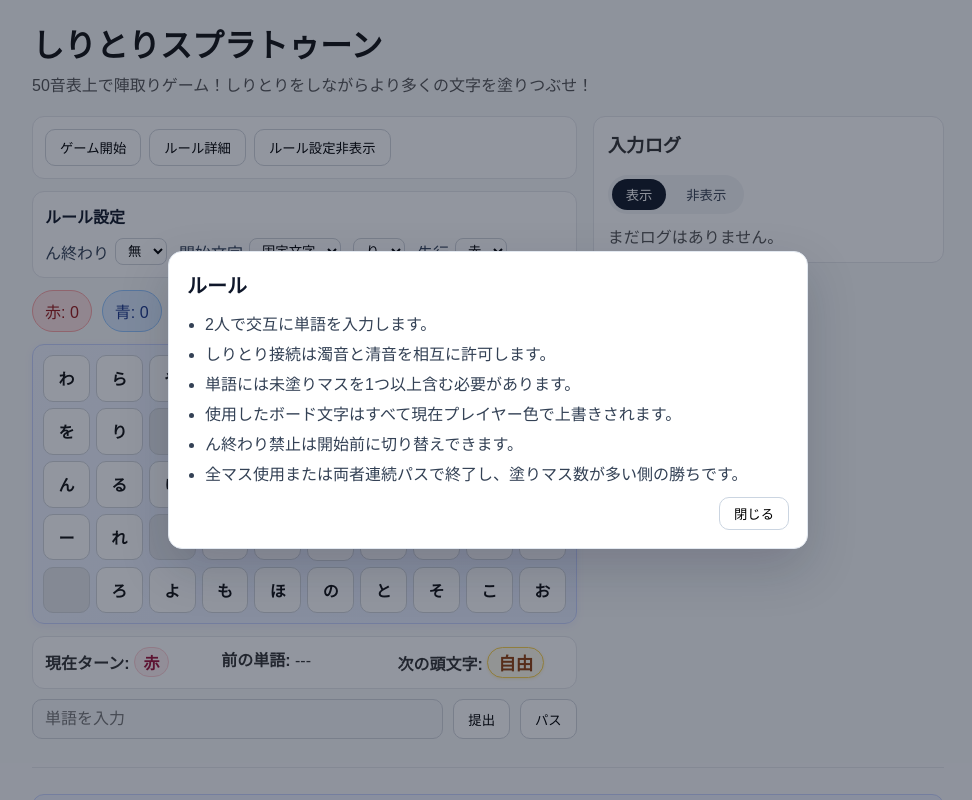
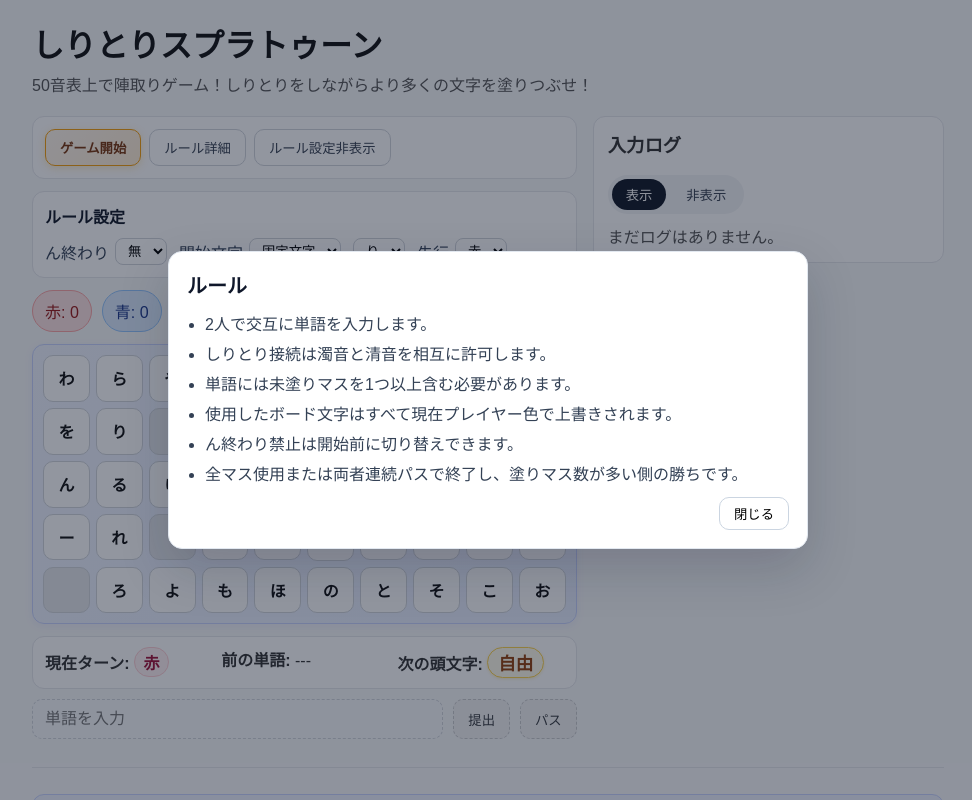
Before and after one commit to flyaway2525/pages, a React (Vite) app: page /pages/word-game in a window 1280 px wide. Shown: the top 800 px of the page, without its empty margins (152-1124 px from the left). Built offline with nearby package versions, Linux system fonts and the light colour scheme.

Commit message:
feat: enhance button styles and add new game setup options in Word Game

```diff
--- a/src/App.css
+++ b/src/App.css
@@ -237,11 +237,108 @@
   border-radius: 10px;
   padding: 8px 14px;
   cursor: pointer;
+  color: #374151;
+  transition: background-color 120ms ease, border-color 120ms ease, box-shadow 120ms ease,
+    color 120ms ease;
 }
 
 .game-setup button:hover,
 .game-form button:hover {
   background: #f3f4f6;
+}
+
+.game-setup .start-game-button {
+  border-color: #f59e0b;
+  background: linear-gradient(135deg, #fff7ed 0%, #ffedd5 100%);
+  color: #78350f;
+  font-weight: 700;
+  box-shadow: 0 2px 8px rgba(245, 158, 11, 0.22);
+}
+
+.game-setup .start-game-button:hover {
+  background: linear-gradient(135deg, #ffedd5 0%, #fed7aa 100%);
+}
+
+.game-setup .btn-primary,
+.game-form .btn-primary {
+  border-color: #f59e0b;
+  background: linear-gradient(135deg, #fef3c7 0%, #fde68a 100%);
+  color: #78350f;
+  font-weight: 700;
+}
+
+.game-setup .btn-primary:hover,
+.game-form .btn-primary:hover {
+  background: linear-gradient(135deg, #fde68a 0%, #fcd34d 100%);
+}
+
+.game-setup .btn-back,
+.game-form .btn-back {
+  border-color: #94a3b8;
+  background: #f1f5f9;
+  color: #334155;
+}
+
+.game-setup .btn-back:hover,
+.game-form .btn-back:hover {
+  background: #e2e8f0;
+}
+
+.game-setup .btn-next,
+.game-form .btn-next {
+  border-color: #84cc16;
+  background: #ecfccb;
+  color: #3f6212;
+}
+
+.game-setup .btn-next:hover,
+.game-form .btn-next:hover {
+  background: #d9f99d;
+}
+
+.game-setup .btn-pass,
+.game-form .btn-pass {
+  border-color: #e8c040;
+  background: #fffbeb;
+  color: #6b4c00;
+}
+
+.game-setup .btn-pass:hover,
+.game-form .btn-pass:hover {
+  background: #fef3c7;
+}
+
+.game-setup .btn-neutral,
+.game-form .btn-neutral {
+  border-color: #d1d5db;
+  background: #ffffff;
+  color: #374151;
+}
+
+.game-setup .btn-neutral:hover,
+.game-form .btn-neutral:hover {
+  background: #f3f4f6;
+}
+
+.game-setup .btn-reset,
+.game-form .btn-reset {
+  border-color: #d6a6a6;
+  background: #fdf2f2;
+  color: #7a3e3e;
+}
+
+.game-setup .btn-reset:hover,
+.game-form .btn-reset:hover {
+  background: #fbe8e8;
+}
+
+.game-setup button:disabled,
+.game-form button:disabled {
+  border-style: dashed;
+  opacity: 1;
+  cursor: not-allowed;
+  box-shadow: none;
+  filter: saturate(0.35) brightness(0.95);
 }
 
 .score-board {
@@ -334,6 +431,13 @@
   border-radius: 10px;
   padding: 10px 12px;
   font-size: 1rem;
+}
+
+.game-form input:disabled {
+  border-style: dashed;
+  background: #f8fafc;
+  color: #94a3b8;
+  cursor: not-allowed;
 }
 
 .replay-banner {
--- a/src/pages/WordGame.tsx
+++ b/src/pages/WordGame.tsx
@@ -50,6 +50,59 @@ const BOARD_ROWS = [
 const BOARD_KEYS = BOARD_ROWS.flat().filter(Boolean);
 const BOARD_KEY_SET = new Set<string>(BOARD_KEYS);
 const RULES_SEEN_KEY = 'word-game-rules-seen-v1';
+
+const AIUEO_ORDER = [
+  'あ',
+  'い',
+  'う',
+  'え',
+  'お',
+  'か',
+  'き',
+  'く',
+  'け',
+  'こ',
+  'さ',
+  'し',
+  'す',
+  'せ',
+  'そ',
+  'た',
+  'ち',
+  'つ',
+  'て',
+  'と',
+  'な',
+  'に',
+  'ぬ',
+  'ね',
+  'の',
+  'は',
+  'ひ',
+  'ふ',
+  'へ',
+  'ほ',
+  'ま',
+  'み',
+  'む',
+  'め',
+  'も',
+  'や',
+  'ゆ',
+  'よ',
+  'ら',
+  'り',
+  'る',
+  'れ',
+  'ろ',
+  'わ',
+  'を',
+  'ん',
+  'ー',
+] as const;
+
+const AIUEO_INDEX = new Map<string, number>(AIUEO_ORDER.map((char, index) => [char, index]));
+const FIXED_START_OPTIONS = AIUEO_ORDER.filter((char) => BOARD_KEY_SET.has(char));
 
 const SMALL_KANA_MAP: Record<string, string> = {
   ぁ: 'あ',
@@ -294,6 +347,7 @@ export default function WordGame() {
     setCurrentPlayer(firstPlayer);
     setLastEndBaseChar(initialStartChar);
     setGameStarted(true);
+    setHideRuleSettings(true);
     setError('');
     setNotice(initialStartChar ? `開始文字: ${initialStartChar}` : '');
   };
@@ -490,25 +544,30 @@ export default function WordGame() {
             <div className="game-start-panel">
               <div className="game-start-actions">
                 {!gameStarted ? (
-                  <button type="button" onClick={startGame}>
+                  <button type="button" className="start-game-button" onClick={startGame}>
                     ゲーム開始
                   </button>
                 ) : null}
                 {gameStarted ? (
-                  <button type="button" onClick={resetGame}>
+                  <button type="button" className="btn-reset" onClick={resetGame}>
                     リセット
                   </button>
                 ) : null}
-                <button type="button" onClick={() => setShowRulesModal(true)}>
+                <button type="button" className="btn-neutral" onClick={() => setShowRulesModal(true)}>
                   ルール詳細
                 </button>
-                <button type="button" onClick={() => setHideRuleSettings((prev) => !prev)}>
+                <button
+                  type="button"
+                  className="btn-neutral"
+                  onClick={() => setHideRuleSettings((prev) => !prev)}
+                >
                   {hideRuleSettings ? 'ルール設定表示' : 'ルール設定非表示'}
                 </button>
                 {gameStarted ? (
                   <>
                     <button
                       type="button"
+                      className="btn-back"
                       onClick={undoLastMove}
                       disabled={history.length === 0 || isReplaying}
                     >
@@ -516,6 +575,7 @@ export default function WordGame() {
                     </button>
                     <button
                       type="button"
+                      className="btn-next"
                       onClick={redoLastMove}
                       disabled={redoHistory.length === 0 || isReplaying}
                     >
@@ -562,7 +622,7 @@ export default function WordGame() {
                       disabled={gameStarted}
                       onChange={(event) => setFixedStartChar(event.target.value)}
                     >
-                      {BOARD_KEYS.map((char) => (
+                      {FIXED_START_OPTIONS.map((char) => (
                         <option key={char} value={char}>
                           {char}
                         </option>
@@ -635,10 +695,19 @@ export default function WordGame() {
                 }}
                 placeholder="単語を入力"
               />
-              <button type="submit" disabled={isFinished || isReplaying}>
+              <button
+                type="submit"
+                className={gameStarted ? 'btn-primary' : 'btn-neutral'}
+                disabled={!gameStarted || isFinished || isReplaying}
+              >
                 提出
               </button>
-              <button type="button" onClick={passTurn} disabled={isFinished || isReplaying}>
+              <button
+                type="button"
+                className={gameStarted ? 'btn-pass' : 'btn-neutral'}
+                onClick={passTurn}
+                disabled={!gameStarted || isFinished || isReplaying}
+              >
                 パス
               </button>
             </form>
```
